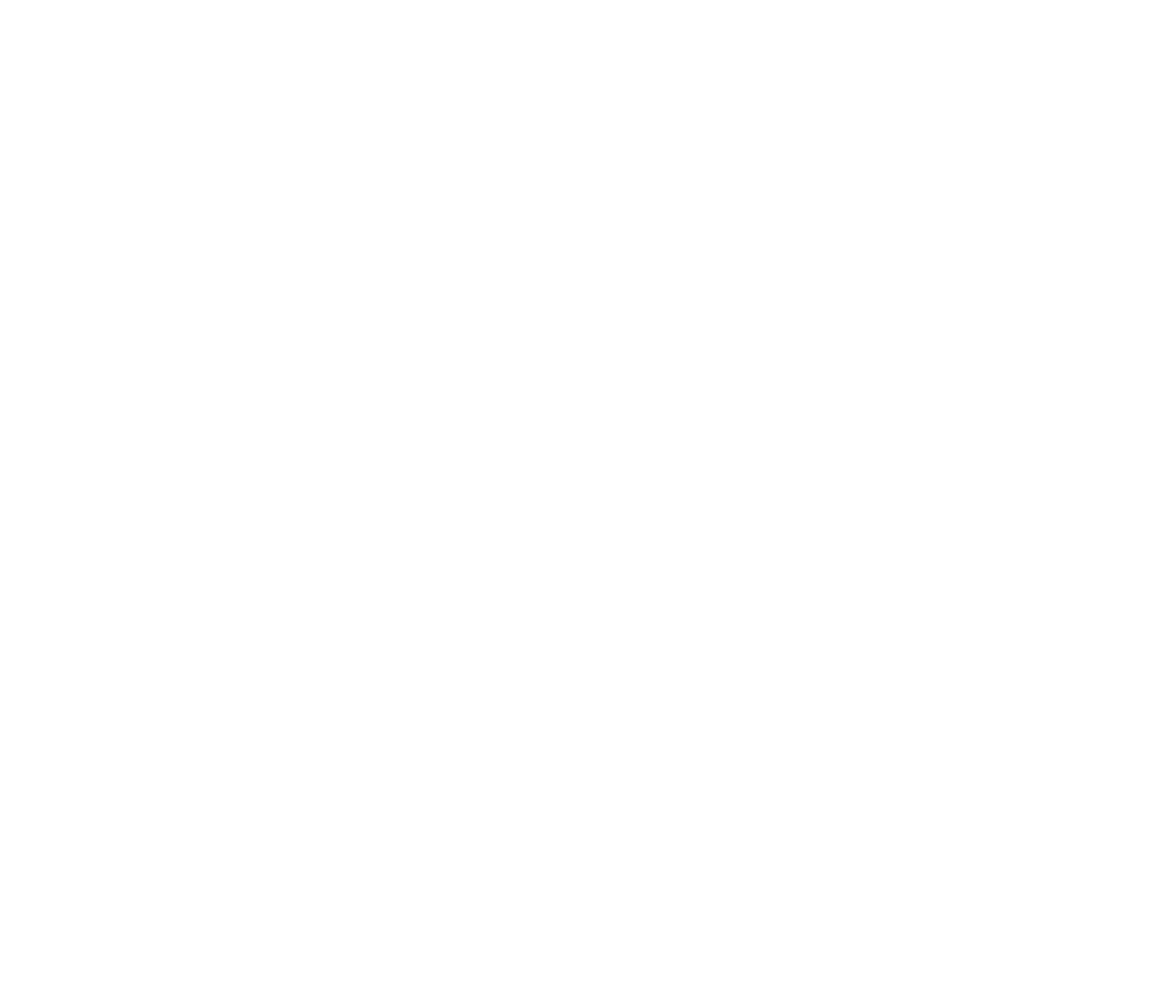
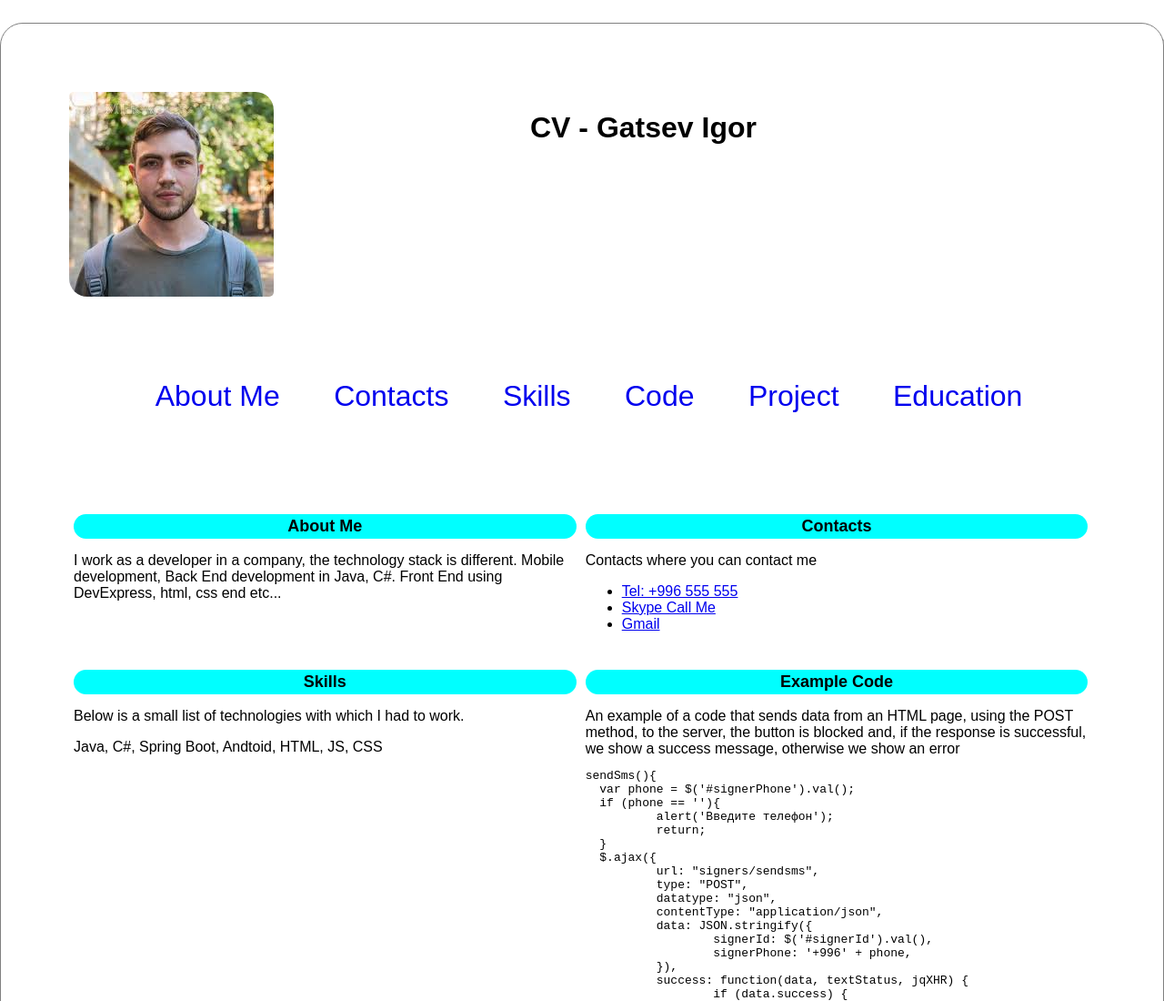
Before and after one commit to IGatsev/rsschool-cv, a plain HTML site: page index.html in a window 1280 px wide. Shown: the top 1100 px of the page at 91% size. Before the commit the page ends 800 px from the top, so only its background shows below. Drawn offline with Linux system fonts and the light colour scheme.

Commit message:
feat: add html version CV

```diff
--- a/index.html
+++ b/index.html
@@ -1 +1,125 @@
 <!DOCTYPE html>
+<html lang="en">
+
+<head>
+	<meta charset="UTF-8">
+	<meta http-equiv="X-UA-Compatible" content="IE=edge">
+	<meta name="viewport" content="width=device-width, initial-scale=1.0">
+	<meta name="description" content="This is my CV">
+	<title>CV Gatsev Igor</title>
+	<link rel="stylesheet" href="./styles/style.css">
+	<link rel="icon" type="image/png" href="./images/favicons/download.png">
+</head>
+
+<body>
+	<div class="header">
+		<img class="rouned_logo" src="./images/images.jpg" alt="Мое фото">
+		<h1>CV - Gatsev Igor</h1>
+	</div>
+
+	<header>
+		<nav>
+			<ul>
+				<li><a href="#about_me">About Me</a></li>
+				<li><a href="#contacts">Contacts</a></li>
+				<li><a href="#skills">Skills</a></li>
+				<li><a href="#code">Code</a></li>
+				<li><a href="#project">Project</a></li>
+				<li><a href="#education">Education</a></li>
+			</ul>
+		</nav>
+	</header>
+
+	<main>
+		<div class="container">
+			<section id="about_me">
+				<h2>About Me</h2>
+				<span>I work as a developer in a company, the technology stack is different. Mobile development, Back
+					End development in Java, C#. Front End using DevExpress, html, css end etc...</span>
+			</section>
+			<section id="contacts">
+				<h2>Contacts</h2>
+				<span>Contacts where you can contact me</span>
+				<ul>
+					<li><a href="tel:++966555555">Tel: +996 555 555</a></li>
+					<li><a href="skype:titusman5?call">Skype Call Me</a></li>
+					<li><a href="mailto:vespansian@gmail.com">Gmail</a></li>
+				</ul>
+			</section>
+			<section id="skills">
+				<h2>Skills</h2>
+				<span>Below is a small list of technologies with which I had to work.</span>
+				<p>Java, С#, Spring Boot, Andtoid, HTML, JS, CSS</p>
+			</section>
+			<section id="code">
+				<h2>Example Code</h2>
+				<span> An example of a code that sends data from an HTML page, using the POST method, to the server, the
+					button is blocked and, if the response is successful, we show a success message, otherwise we show
+					an error</span>
+				<code><pre>
+sendSms(){
+  var phone = $('#signerPhone').val();
+  if (phone == ''){
+	  alert('Введите телефон');
+	  return;
+  }
+  $.ajax({
+	  url: "signers/sendsms",
+	  type: "POST",
+	  datatype: "json",
+	  contentType: "application/json",
+	  data: JSON.stringify({
+		  signerId: $('#signerId').val(),
+		  signerPhone: '+996' + phone,
+	  }),
+	  success: function(data, textStatus, jqXHR) {
+		  if (data.success) {
+			  showSuccessMsg('смс выслано');
+			  $('#butSave').removeAttr("disabled");
+		  }else{
+			  showFailureMsg(data.message);
+		  }
+	  },
+	  error: function(jqXHR, textStatus, errorThrown) {
+		  showFailureMsg("StatusText = " + textStatus +
+		   "\n" + "StatusCode = " + jqXHR.status + "\n" +
+		    "errorThrown = " + errorThrown.message);
+	  }
+  });
+
+		  </pre> </code>
+			</section>
+			<section id="project">
+				<h2>Project</h2>
+				<span>Middle Developer:</span>
+				<ul>
+					<li>Development of payment APIs</li>
+					<li><a href="https://play.google.com/store/search?q=megakassa&c=apps" target="_blank">Mobile application development</a></li>
+				</ul>
+			</section>
+			<section id="education">
+				<h2>Education</h2>
+				<ul>
+					<li>Some university courses</li>
+					<li>English - Pre-Intermediate</li>
+				</ul>
+			</section>
+		</div>
+	</main>
+
+	<footer>
+		<div class="link_rs">
+			<a href="https://rs.school/js/">
+				<img src="./images/content/rs_school_js.svg" width="64" height="64" alt="Logo RS">
+			</a>
+		</div>
+		<div class="date">&#9400; Gatsev Igor - 2022</div>
+		<div class="github">
+			<a href="https://github.com/IGatsev" target="_blank">
+				<img src="./images/content/25231.png" width="64" height="64" alt="Logo GitHub">
+			</a>
+		</div>
+	</footer>
+</body>
+
+</html>
--- a/style.css
+++ /dev/null
@@ -1 +0,0 @@
-.h2{color: aqua}
--- /dev/null
+++ b/styles/style.css
@@ -0,0 +1,93 @@
+html{
+    font-family: Arial, Helvetica, sans-serif;
+}
+
+body {
+    display: flex;
+    flex-direction: column;
+    margin: 0 auto;
+    padding: 50px;
+    max-width: 1440px;
+    border: 1px solid grey;
+    border-radius: 25px;
+    margin-top: 25px;
+    box-shadow: 4px 8px #888888;
+    margin-bottom: 30px;
+}
+
+header {
+    display: flex;
+    background: white;
+    flex: 1;
+    width: 100%;
+    padding: 25px;
+}
+
+main {
+    display: flex;
+    flex-direction: column;
+    flex-wrap: wrap;
+}
+
+section {
+    display: flex;
+    flex: 0 0 49%;
+    flex-direction: column;
+    border-radius: 4px;
+    padding: 5px
+}
+
+footer {
+    display: flex;
+    place-items: flex-end;
+    justify-content: space-around;
+}
+
+nav {
+    display: flex;
+    flex: 0 0 86%;
+    padding: 25px;
+}
+
+nav>ul {
+    display: flex;
+    justify-content: space-around;
+    flex: 0 0 100%;
+    list-style-type: none;
+}
+
+.header {
+    display: flex;
+    flex-direction: row;
+    justify-content: flex-start;
+    padding: 25px;
+}
+
+.header>h1 {
+    text-align: center;
+    padding-left: 25%;
+}
+
+.container {
+    margin: 0 auto;
+    display: inline-flex;
+    flex-wrap: wrap;
+    padding: 25px;
+}
+
+nav>ul>li>a {
+    font-size: xx-large;
+    text-decoration: none;
+}
+
+.rouned_logo {
+    border-radius: 5px 20px;
+}
+
+h2{
+    background: aqua;
+    padding: 3px;
+    font-size: large;
+    border-radius: 20px;
+    text-align: center;
+}
```
Also changed, not shown: images/content/25231.png (added), images/content/rs_school_js.svg (added), images/favicons/download.png (added), images/images.jpg (added), 1 other file.
